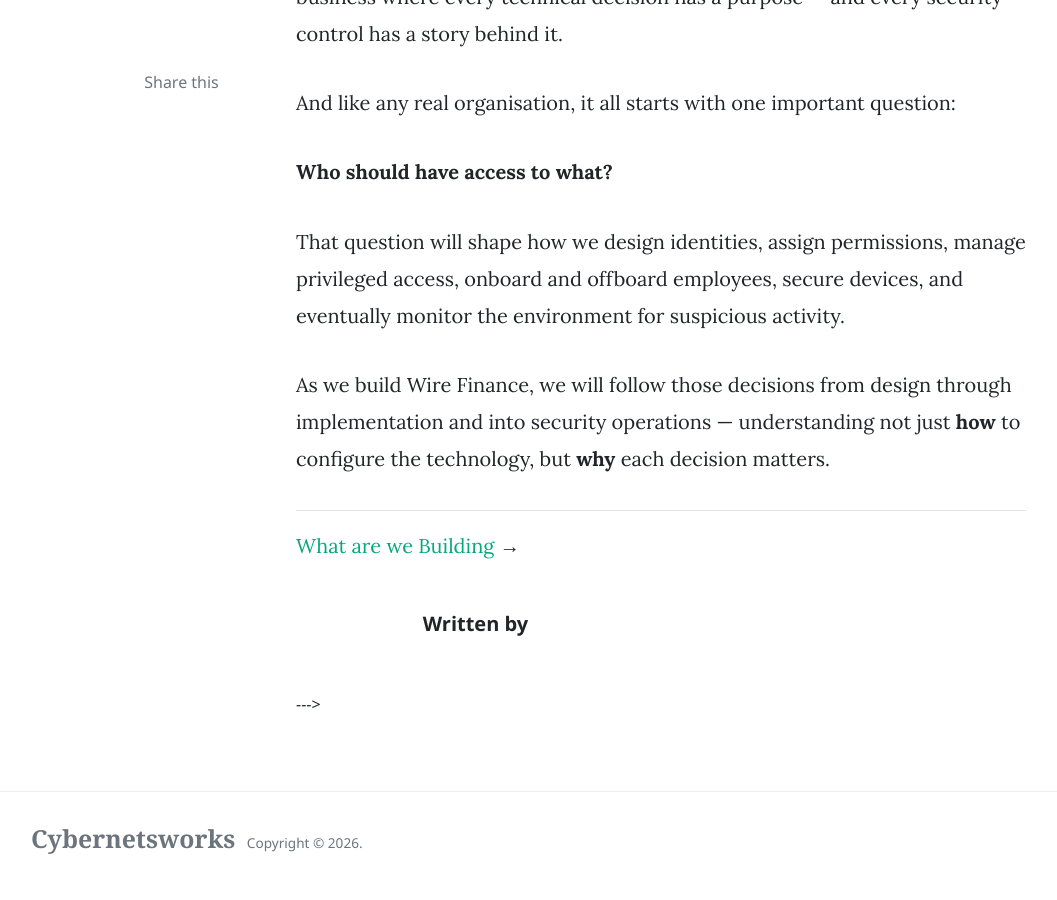
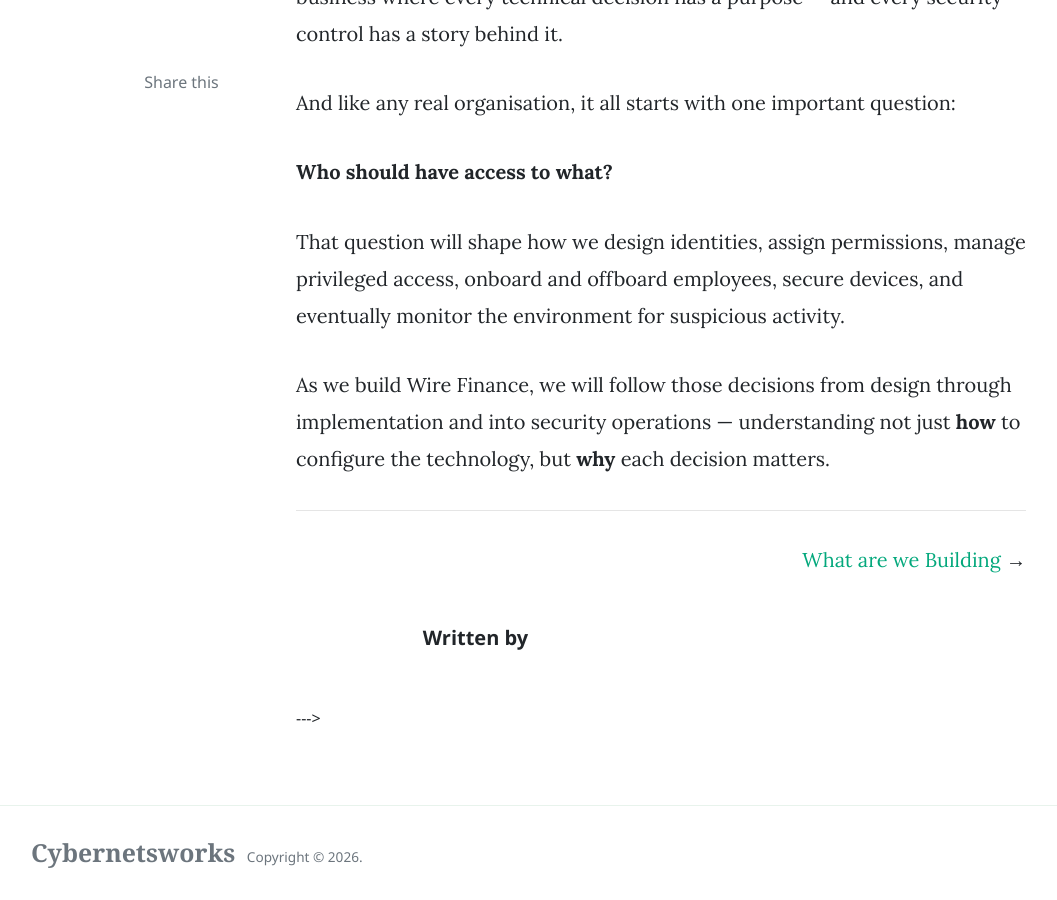
Before and after one commit to cybernetsworks/cybernetsworks.github.io, a Jekyll site: the page built from _iam/2026-09-04-welcome-to-wire-finance.md, in a window 1280 px wide and 900 px high, scrolled down 979 px. Shown: the whole window, without its empty margins (74-1131 px from the left). Built offline with Jekyll 4.4.1, drawn with Linux system fonts in a browser that asks for light colours; nearby versions of some CDN libraries; comment, search, counter and statistics services are not loaded.

Commit message:
link font reduction in main post next and previous button fixed in iam posts

```diff
--- a/_layouts/lesson.html
+++ b/_layouts/lesson.html
@@ -6,35 +6,39 @@
 
 {% assign lessons = site.iam | where: "series", page.series | sort: "chapter" %}
 
-{% assign current_index = nil %}
+{% assign previous_lesson = nil %}
+{% assign next_lesson = nil %}
+{% assign found_current = false %}
 
 {% for lesson in lessons %}
+
+  {% if found_current %}
+    {% assign next_lesson = lesson %}
+    {% break %}
+  {% endif %}
+
   {% if lesson.url == page.url %}
-    {% assign current_index = forloop.index0 %}
+    {% assign found_current = true %}
+  {% else %}
+    {% assign previous_lesson = lesson %}
   {% endif %}
+
 {% endfor %}
-
-{% if current_index != nil %}
-
-  {% assign previous_index = current_index | minus: 1 %}
-  {% assign next_index = current_index | plus: 1 %}
 
 <hr>
 
-  <div class="lesson-navigation">
+<div class="lesson-navigation" style="display:flex; justify-content:space-between; gap:20px; margin-top:30px;">
 
-    <div>
-      {% if current_index > 0 %}
-        {% assign previous_lesson = lessons[previous_index] %}
+  <div class="lesson-previous">
+    {% if previous_lesson %}
       ← <a href="{{ previous_lesson.url | relative_url }}">
         {{ previous_lesson.title }}
       </a>
     {% endif %}
   </div>
 
-    <div>
-      {% if next_index < lessons.size %}
-        {% assign next_lesson = lessons[next_index] %}
+  <div class="lesson-next" style="text-align:right;">
+    {% if next_lesson %}
       <a href="{{ next_lesson.url | relative_url }}">
         {{ next_lesson.title }}
       </a> →
@@ -42,5 +46,3 @@
   </div>
 
 </div>
-
-{% endif %}
```
Also changed, not shown: _posts/2026-09-04-understanding-Identity-and-access.md (+1 -1 lines). Lines whose indentation alone changed are shown as unchanged.
